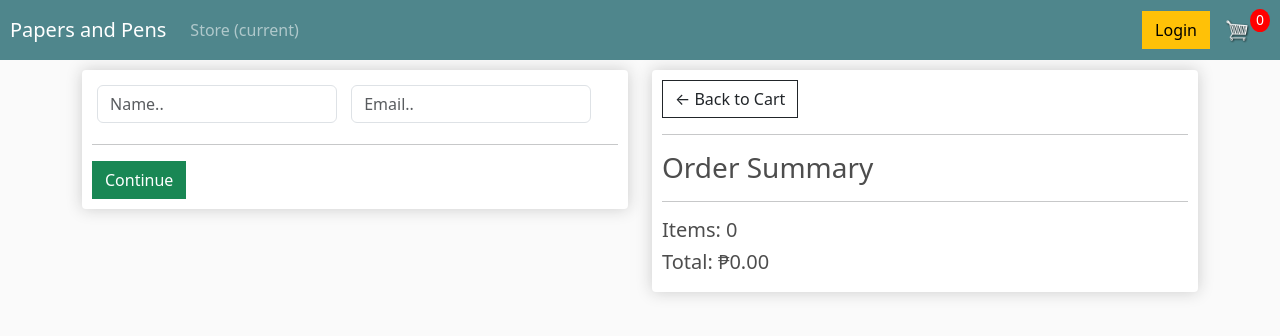
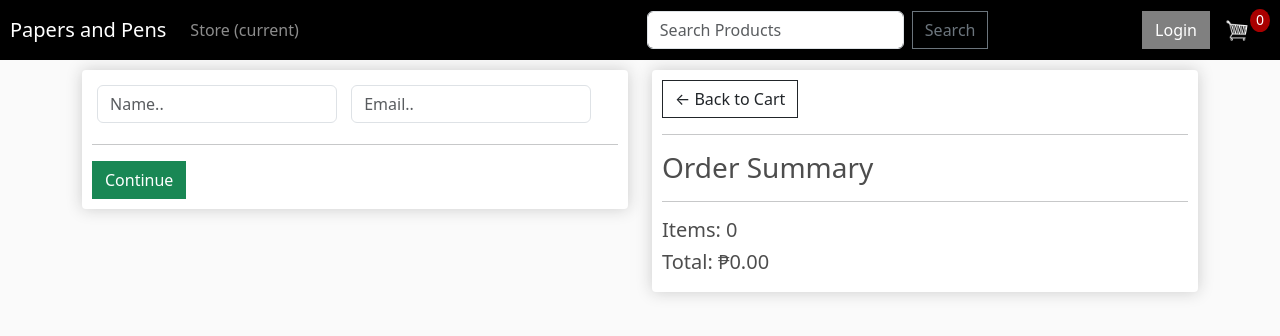
Before and after one commit to elkae/ITMGT_CapstoneProject, a Django app: page /checkout/ in a window 1280 px wide. Shown: the top 336 px of the page. Run offline with Django 4.2, Linux system fonts and the light colour scheme; some libraries are stand-ins or nearby versions.

Commit message:
3rd Commit

```diff
--- a/static/css/main.css
+++ b/static/css/main.css
@@ -26,7 +26,7 @@ h1,h2,h3,h4,h5,h6{
 }
 
 .bg-dark{
-	background-color: #4f868c!important;
+	background-color: #000000!important;
 }
 
 #cart-icon{
@@ -40,7 +40,7 @@ h1,h2,h3,h4,h5,h6{
 	display: block;
 	text-align: center;
 	color:#fff;
-	background-color: red;
+	background-color: rgb(169, 0, 0);
 	width: 20px;
 	height: 23px;
 	border-radius: 50%;
--- a/store/templates/store/checkout.html
+++ b/store/templates/store/checkout.html
@@ -44,7 +44,8 @@
         <br>
         <div class="box-element hidden" id="payment-info">
             <small>Gcash Options</small>
-            <button id="make-payment">Make Payment</button>
+            <div id="paypal-button-container"></div>
+            <!--<button id="make-payment">Make Payment</button>-->
         </div>
 
     </div>
@@ -75,6 +76,74 @@
     </div>
 </div>
 
+<script src="https://www.paypal.com/sdk/js?client-id=test&currency=USD"></script>
+
+<script>
+    // Render the PayPal button into #paypal-button-container
+    paypal.Buttons({
+
+        style: {
+            color:  'blue',
+            shape:  'pill',
+            label:  'pay',
+            height: 40
+        },
+
+        // Call your server to set up the transaction
+        createOrder: function(data, actions) {
+            return fetch('/demo/checkout/api/paypal/order/create/', {
+                method: 'post'
+            }).then(function(res) {
+                return res.json();
+            }).then(function(orderData) {
+                return orderData.id;
+            });
+        },
+
+        // Call your server to finalize the transaction
+        onApprove: function(data, actions) {
+            return fetch('/demo/checkout/api/paypal/order/' + data.orderID + '/capture/', {
+                method: 'post'
+            }).then(function(res) {
+                return res.json();
+            }).then(function(orderData) {
+                // Three cases to handle:
+                //   (1) Recoverable INSTRUMENT_DECLINED -> call actions.restart()
+                //   (2) Other non-recoverable errors -> Show a failure message
+                //   (3) Successful transaction -> Show confirmation or thank you
+
+                // This example reads a v2/checkout/orders capture response, propagated from the server
+                // You could use a different API or structure for your 'orderData'
+                var errorDetail = Array.isArray(orderData.details) && orderData.details[0];
+
+                if (errorDetail && errorDetail.issue === 'INSTRUMENT_DECLINED') {
+                    return actions.restart(); // Recoverable state, per:
+                    // https://developer.paypal.com/docs/checkout/integration-features/funding-failure/
+                }
+
+                if (errorDetail) {
+                    var msg = 'Sorry, your transaction could not be processed.';
+                    if (errorDetail.description) msg += '\n\n' + errorDetail.description;
+                    if (orderData.debug_id) msg += ' (' + orderData.debug_id + ')';
+                    return alert(msg); // Show a failure message (try to avoid alerts in production environments)
+                }
+
+                // Successful capture! For demo purposes:
+                console.log('Capture result', orderData, JSON.stringify(orderData, null, 2));
+                var transaction = orderData.purchase_units[0].payments.captures[0];
+                alert('Transaction '+ transaction.status + ': ' + transaction.id + '\n\nSee console for all available details');
+
+                // Replace the above to show a success message within this page, e.g.
+                // const element = document.getElementById('paypal-button-container');
+                // element.innerHTML = '';
+                // element.innerHTML = '<h3>Thank you for your payment!</h3>';
+                // Or go to another URL:  actions.redirect('thank_you.html');
+            });
+        }
+
+    }).render('#paypal-button-container');
+</script>
+
 <script type="text/javascript">
     var shipping = '{{order.shipping}}'
     var total = '{{order.get_cart_total}}'
@@ -103,9 +172,11 @@
         document.getElementById('payment-info').classList.remove('hidden')
     })
 
+    /*
     document.getElementById('make-payment').addEventListener('click', function (e) {
         submitFormData()
     })
+    */
 
     function submitFormData() {
         console.log('Payment button clicked')
--- a/store/templates/store/main.html
+++ b/store/templates/store/main.html
@@ -22,6 +22,10 @@
 
         .navbar .form-inline .form-control {
             margin-right: 5px;
+        }
+
+        .bg-dark {
+	        background-color: #000000!important;
         }
 
         #cart-container {
@@ -90,8 +94,13 @@
                 <li class="nav-item active">
                     <a class="nav-link" href="{% url 'store' %}">Store <span class="sr-only">(current)</span></a>
             </ul>
+            <form class="d-flex" style="margin-left: 320px;" method="POST" action="{% url 'search_products' %}">
+                {% csrf_token %}
+                <input class="form-control me-2" type="search" placeholder="Search Products" aria-label="Search" name="searched">
+                <button class="btn btn-outline-secondary" type="submit">Search</button>
+            </form>
             <div class="form-inline my-2 my-lg-0 ms-auto d-flex">
-                <a href="#" class="btn btn-warning">Login</a>
+                <a href="#" class="btn btn-warning" style="border-color: gray; background-color: gray; color: white;">Login</a>
                 <div id="cart-container">
                     <a href="{% url 'cart' %}">
                         <img id="cart-icon" src="{% static 'images/cart.png' %}">
--- a/store/templates/store/store.html
+++ b/store/templates/store/store.html
@@ -9,7 +9,7 @@
                 <h6><strong>{{product.name}}</strong></h6>
 		        <hr>
                 <button data-product={{product.id}} data-action="add" class="btn btn-outline-secondary add-btn update-cart">Add to Cart</button>
-                <a class="btn btn-outline-success" href="#">View</a>
+                <a class="btn btn-outline-secondary" href="#">View</a>
 		        <h4 style="display: inline-block; float: right">₱{{product.price|floatformat:2}}</h4>
             </div>
         </div>
--- a/store/urls.py
+++ b/store/urls.py
@@ -8,4 +8,5 @@ urlpatterns = [
 	path('checkout/', views.checkout, name="checkout"),
     path('update_item/', views.updateItem, name="update_item"),
 	path('process_order/', views.processOrder, name="process_order"),
+    path('search_products/', views.searchProducts, name="search_products"),
 ]
--- a/store/views.py
+++ b/store/views.py
@@ -7,6 +7,20 @@ from .models import *
 from . utils import cookieCart, cartData, guestOrder
 
 # Create your views here.
+
+def searchProducts(request):
+
+    data = cartData(request)
+    cartItems = data['cartItems']
+    order = data['order']
+    items = data['items']
+
+    if request.method == "POST":
+        searched = request.POST['searched']
+        products = Product.objects.filter(name__contains=searched)
+        return render(request, 'store/search_products.html', {'searched':searched, 'products':products, 'items':items, 'order':order, 'cartItems': cartItems})
+    else:
+        return render(request, 'store/search_products.html', {'items':items, 'order':order, 'cartItems': cartItems})
 
 def store(request):
 
```
Also changed, not shown: store/templates/store/search_products.html (added, +28 -0 lines).
